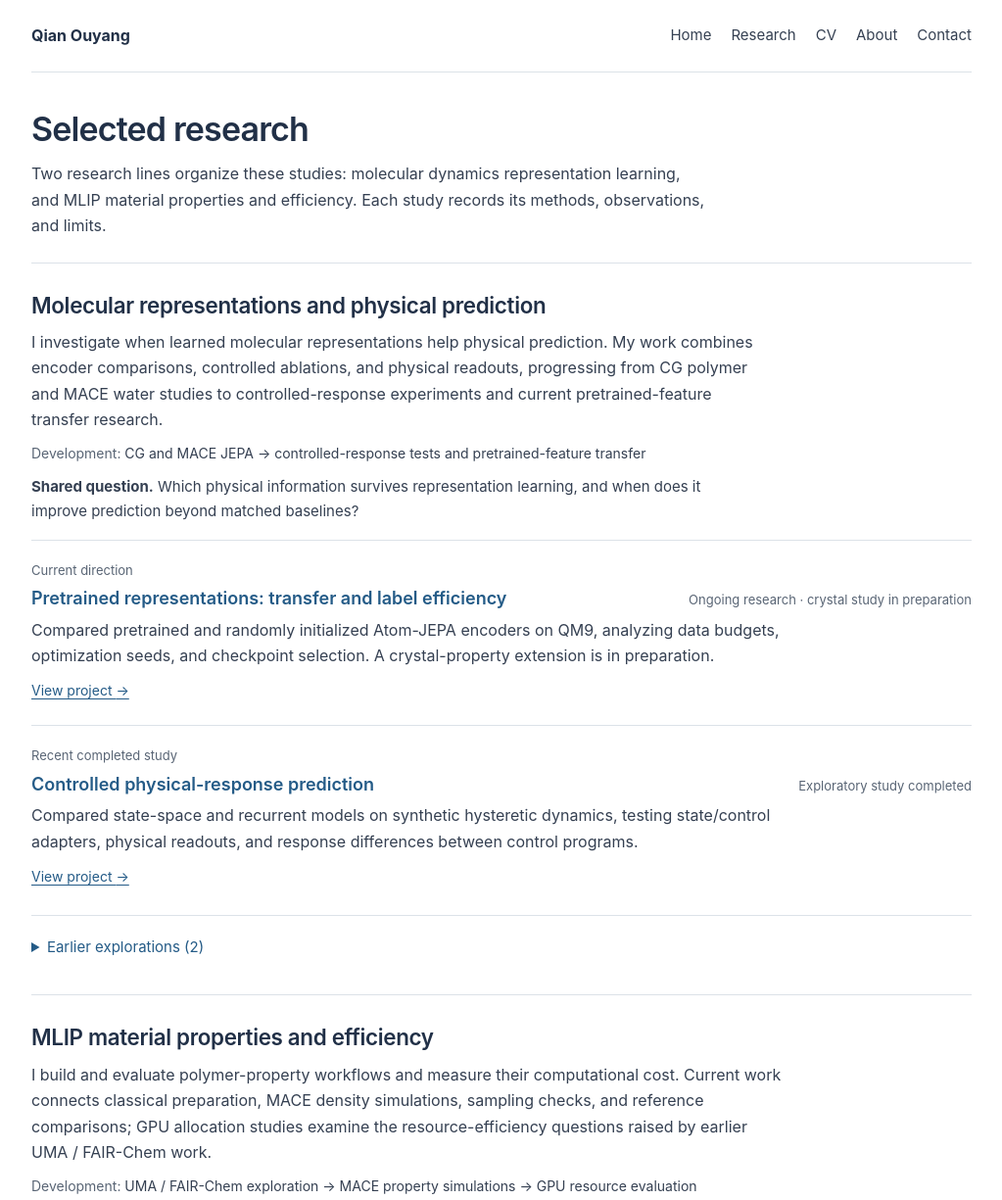
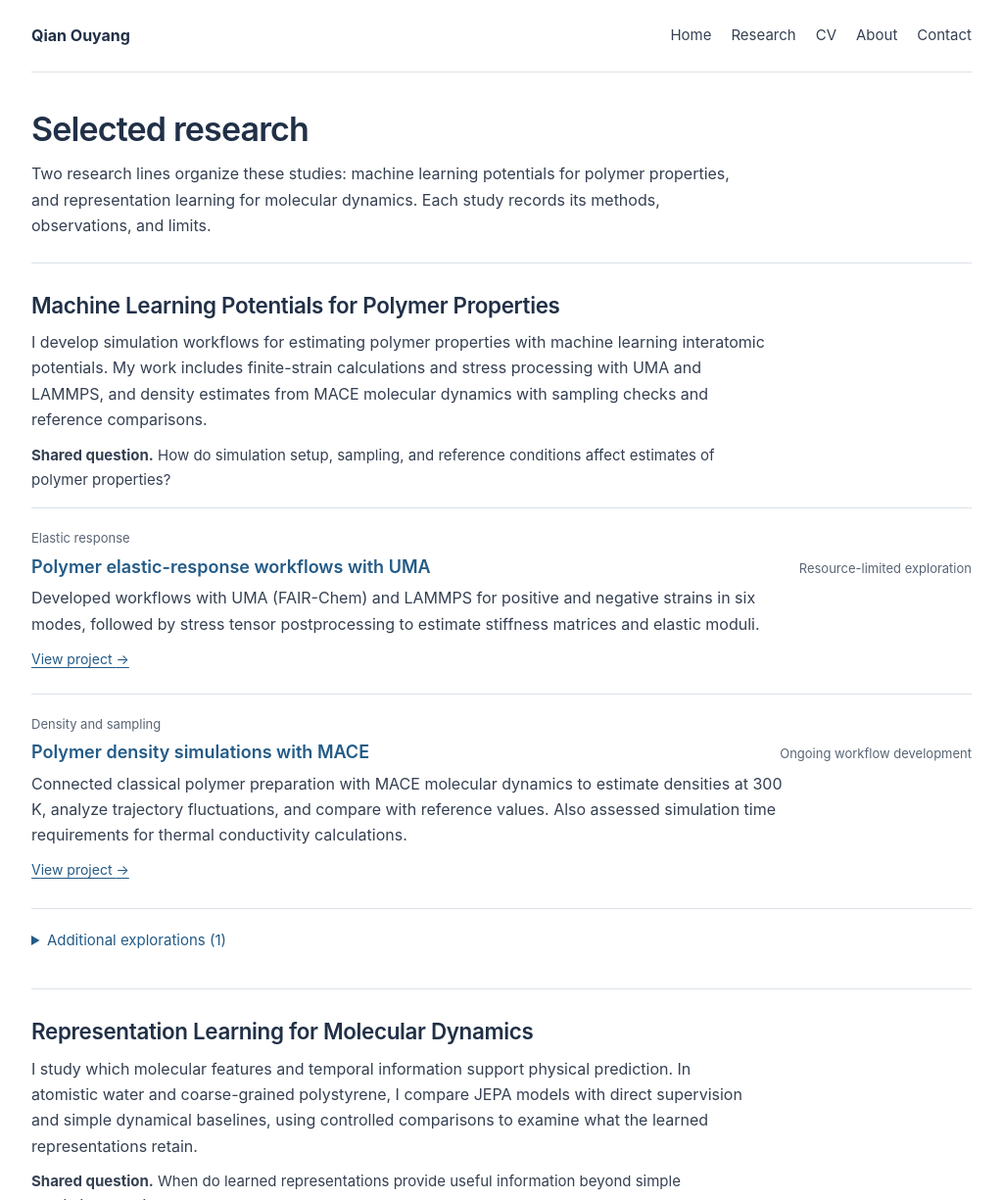
Before and after one commit to Owen-Ou-Yang/qianoy-cv, an Astro site: page /projects in a window 1280 px wide. Shown: the top 1225 px of the page at 98% size, without its empty margins (128-1151 px from the left). Built offline with nearby package versions, Linux system fonts and the light colour scheme; Astro itself is replaced by a stand-in of ours.

Commit message:
Align website research emphasis with the approved Application CV
Lead with polymer property workflows and molecular dynamics representations. Feature UMA, MACE density, water, and CG studies; retain other explorations and original project evidence. Preserve the approved CV asset and factual records.

```diff
--- a/src/components/ProjectEntry.astro
+++ b/src/components/ProjectEntry.astro
@@ -1,8 +1,8 @@
 ---
 import type { Project } from '../data/projects';
-interface Props { project: Project; index: number; heading?: 'h2' | 'h3' | 'h4'; stageLabel?: string; }
-const { project, heading: Heading = 'h3', stageLabel } = Astro.props;
-const title = project.preview?.title ?? project.title;
+interface Props { project: Project; index: number; heading?: 'h2' | 'h3' | 'h4'; stageLabel?: string; preview?: { title: string; description: string }; }
+const { project, heading: Heading = 'h3', stageLabel, preview = project.preview } = Astro.props;
+const title = preview?.title ?? project.title;
 ---
 <article class="project-entry">
   {stageLabel && <p class="project-stage">{stageLabel}</p>}
@@ -10,6 +10,6 @@ const title = project.preview?.title ?? project.title;
     <Heading class="project-title"><a href={`/projects/${project.slug}/`}>{title}</a></Heading>
     <p class="entry-status">{project.status}</p>
   </div>
-  <p class="project-summary">{project.preview?.description ?? project.summary}</p>
+  <p class="project-summary">{preview?.description ?? project.summary}</p>
   <a class="study-link" href={`/projects/${project.slug}/`} aria-label={`View project: ${title}`}>View project <span aria-hidden="true">→</span></a>
 </article>
--- a/src/components/ResearchLine.astro
+++ b/src/components/ResearchLine.astro
@@ -4,19 +4,17 @@ import type { ResearchLine } from '../data/research-lines';
 interface Props { line: ResearchLine; compact?: boolean; heading?: 'h2' | 'h3'; }
 const { line, compact = false, heading: Heading = 'h2' } = Astro.props;
 const projectHeading = Heading === 'h2' ? 'h3' : 'h4';
-const selectedStages = line.stages.filter(stage => stage.project.selected);
-const featuredStages = line.stages.filter(stage => !stage.archive);
-const earlierStages = line.stages.filter(stage => stage.archive);
+const featuredStages = line.stages.filter(stage => stage.featured);
+const additionalStages = line.stages.filter(stage => !stage.featured);
 ---
 <section id={line.id} class:list={['research-line', { 'research-line-compact': compact }]} aria-labelledby={`${line.id}-title`}>
   <Heading id={`${line.id}-title`} class="research-line-title">{compact ? <a href={`/research/#${line.id}`}>{line.title}</a> : line.title}</Heading>
   <p class="line-summary">{line.summary}</p>
-  <p class="line-progression"><span class="muted">Development: </span>{line.progression}</p>
   {compact ? <ul class="line-selected-work" aria-label={`Selected work in ${line.title}`}>
-    {selectedStages.map(({ project }) => <li><a href={`/projects/${project.slug}/`}>{project.preview?.title ?? project.title}</a><span class="line-work-status">{project.status}</span></li>)}
+    {featuredStages.map(({ project, preview }) => <li><a href={`/projects/${project.slug}/`}>{preview?.title ?? project.preview?.title ?? project.title}</a></li>)}
   </ul> : <>
     <p class="line-question"><strong>Shared question.</strong> {line.question}</p>
-    <div class="line-studies">{featuredStages.map(({ project, label }, index) => <ProjectEntry project={project} index={index} heading={projectHeading} stageLabel={label} />)}</div>
-    {earlierStages.length > 0 && <details class="earlier-work"><summary>Earlier explorations ({earlierStages.length})</summary><div class="line-studies">{earlierStages.map(({ project, label }, index) => <ProjectEntry project={project} index={index} heading={projectHeading} stageLabel={label} />)}</div></details>}
+    <div class="line-studies">{featuredStages.map(({ project, label, preview }, index) => <ProjectEntry project={project} index={index} heading={projectHeading} stageLabel={label} preview={preview} />)}</div>
+    {additionalStages.length > 0 && <details class="additional-work"><summary>Additional explorations ({additionalStages.length})</summary><div class="line-studies">{additionalStages.map(({ project, label, preview }, index) => <ProjectEntry project={project} index={index} heading={projectHeading} stageLabel={label} preview={preview} />)}</div></details>}
   </>}
 </section>
--- a/src/data/research-lines.json
+++ b/src/data/research-lines.json
@@ -1,59 +1,77 @@
 [
   {
-    "id": "dynamics-representations",
-    "title": "Molecular representations and physical prediction",
-    "summary": "I investigate when learned molecular representations help physical prediction. My work combines encoder comparisons, controlled ablations, and physical readouts, progressing from CG polymer and MACE water studies to controlled-response experiments and current pretrained-feature transfer research.",
-    "question": "Which physical information survives representation learning, and when does it improve prediction beyond matched baselines?",
-    "progression": "CG and MACE JEPA → controlled-response tests and pretrained-feature transfer",
-    "cvSummary": "Encoder comparisons, representation ablations, and physical-readout evaluation, from earlier CG polymer and MACE water studies to current pretrained-feature transfer research.",
+    "id": "mlip-properties-efficiency",
+    "title": "Machine Learning Potentials for Polymer Properties",
+    "summary": "I develop simulation workflows for estimating polymer properties with machine learning interatomic potentials. My work includes finite-strain calculations and stress processing with UMA and LAMMPS, and density estimates from MACE molecular dynamics with sampling checks and reference comparisons.",
+    "question": "How do simulation setup, sampling, and reference conditions affect estimates of polymer properties?",
+    "cvSummary": "Finite-strain and stress-processing workflows for polymer elastic response, MACE density simulations, and assessment of simulation time requirements for thermal conductivity calculations.",
     "stages": [
       {
-        "slug": "pretrained-atomistic-representations",
-        "label": "Current direction",
-        "context": "This current branch compares pretrained and randomly initialized encoders for QM9 property prediction, with matched data and downstream update budgets. It also includes preparation for crystal-property transfer and label-efficiency studies."
+        "slug": "uma-fairchem-polymer-workflow",
+        "label": "Elastic response",
+        "context": "This polymer-mechanics study connects finite-strain simulation with stress tensor postprocessing. Its workflow development complements the MACE density calculations in the same research line.",
+        "featured": true,
+        "preview": {
+          "title": "Polymer elastic-response workflows with UMA",
+          "description": "Developed workflows with UMA (FAIR-Chem) and LAMMPS for positive and negative strains in six modes, followed by stress tensor postprocessing to estimate stiffness matrices and elastic moduli."
+        }
       },
       {
-        "slug": "controlled-physical-response",
-        "label": "Recent completed study",
-        "context": "This completed study tested state/control adaptations and functional readouts on a synthetic hysteretic system. It extends the earlier representation questions into predictions under alternative control programs."
+        "slug": "polymer-density-screening",
+        "label": "Density and sampling",
+        "context": "This workflow combines classical polymer preparation with MACE density sampling and reference comparisons at 300 K. The displayed measurements retain the separately dated September pilot.",
+        "featured": true,
+        "preview": {
+          "title": "Polymer density simulations with MACE",
+          "description": "Connected classical polymer preparation with MACE molecular dynamics to estimate densities at 300 K, analyze trajectory fluctuations, and compare with reference values. Also assessed simulation time requirements for thermal conductivity calculations."
+        }
       },
       {
-        "slug": "mace-jepa-molecular-dynamics",
-        "label": "Earlier exploration · closed",
-        "archive": true,
-        "context": "This atomistic-water phase followed the CG encoder comparison and closed on 9 October 2026. The adapters, temporal controls, and physical-readout analyses informed later response and transfer questions."
-      },
-      {
-        "slug": "cg-jepa-polymer-representations",
-        "label": "Earlier exploration · completed",
-        "archive": true,
-        "context": "The original CG polymer study examined geometric interfaces, physical readouts, and temporal learning. It motivated the subsequent MACE encoder comparison and broader questions about physically useful representations."
+        "slug": "mlip-gpu-resources",
+        "label": "Simulation resource use",
+        "context": "This engineering pilot compared GPU allocations for a fixed MACE workload, measuring runtime, sampled device memory, and allocated GPU-hours together.",
+        "featured": false
       }
     ]
   },
   {
-    "id": "mlip-properties-efficiency",
-    "title": "MLIP material properties and efficiency",
-    "summary": "I build and evaluate polymer-property workflows and measure their computational cost. Current work connects classical preparation, MACE density simulations, sampling checks, and reference comparisons; GPU allocation studies examine the resource-efficiency questions raised by earlier UMA / FAIR-Chem work.",
-    "question": "How can ML interatomic potentials support credible material-property calculations within practical compute and memory budgets?",
-    "progression": "UMA / FAIR-Chem exploration → MACE property simulations → GPU resource evaluation",
-    "cvSummary": "Polymer-density workflow development and HPC resource evaluation, building on earlier UMA / FAIR-Chem workflow exploration.",
+    "id": "dynamics-representations",
+    "title": "Representation Learning for Molecular Dynamics",
+    "summary": "I study which molecular features and temporal information support physical prediction. In atomistic water and coarse-grained polystyrene, I compare JEPA models with direct supervision and simple dynamical baselines, using controlled comparisons to examine what the learned representations retain.",
+    "question": "When do learned representations provide useful information beyond simple prediction baselines?",
+    "cvSummary": "Representation and baseline comparisons in atomistic water and coarse-grained polystyrene, including physical prediction tasks and temporal-pairing controls.",
     "stages": [
       {
-        "slug": "polymer-density-screening",
-        "label": "Current workflow development",
-        "context": "This ongoing branch connects classical polymer preparation, MACE density sampling, chemical-identity checks, and reference comparisons. The displayed measurements preserve the separately dated September pilot."
+        "slug": "mace-jepa-molecular-dynamics",
+        "label": "Atomistic water",
+        "context": "This atomistic-water study complements the coarse-grained polymer work by testing pretrained features, atomic velocities, and local geometry at the atomic scale.",
+        "featured": true,
+        "preview": {
+          "title": "Molecular representations for water dynamics",
+          "description": "Integrated MACE features, atomic velocities, and local geometry for displacement prediction over short intervals. Compared temporal JEPA training with direct physical supervision, evaluated oxygen and hydrogen errors separately, and tested temporal information using true and shuffled configuration pairs."
+        }
       },
       {
-        "slug": "mlip-gpu-resources",
-        "label": "Earlier engineering measurements",
-        "context": "This engineering pilot compared GPU allocations for a fixed MACE workload, measuring runtime, sampled device memory, and allocated GPU-hours together."
+        "slug": "cg-jepa-polymer-representations",
+        "label": "Coarse-grained polystyrene",
+        "context": "The CG polystyrene study examines how local packing and chain geometry support physical prediction. Persistence and linear autoregressive baselines provide reference points for evaluating the learned representations.",
+        "featured": true,
+        "preview": {
+          "title": "Coarse-grained polymer representations",
+          "description": "Benchmarked JEPA predictors against persistence and linear autoregression in coarse-grained polystyrene. Compared representations of local packing and chain geometry for predicting chain size and local coordination."
+        }
       },
       {
-        "slug": "uma-fairchem-polymer-workflow",
-        "label": "Earlier exploration and motivation",
-        "context": "This earlier exploration prepared UMA / FAIR-Chem polymer-calculation workflows. Practical memory constraints motivated the subsequent resource-efficiency studies.",
-        "archive": true
+        "slug": "pretrained-atomistic-representations",
+        "label": "Pretrained feature transfer",
+        "context": "This current branch compares pretrained and randomly initialized encoders for QM9 property prediction, with matched data and downstream update budgets. It also includes preparation for crystal-property transfer and label-efficiency studies.",
+        "featured": false
+      },
+      {
+        "slug": "controlled-physical-response",
+        "label": "Controlled physical response",
+        "context": "This completed study tested state/control adaptations and functional readouts on a synthetic hysteretic system. It extends the earlier representation questions into predictions under alternative control programs.",
+        "featured": false
       }
     ]
   }
--- a/src/data/research.json
+++ b/src/data/research.json
@@ -1,11 +1,22 @@
 [
   {
-    "id": "ai-for-materials",
-    "title": "AI for Materials",
-    "description": "Machine learning for molecular and materials modeling, with an interest in the relationships between structure, dynamics, and macroscopic properties.",
+    "id": "polymer-properties",
+    "title": "Polymer Property Prediction",
+    "description": "Polymer property calculations using molecular simulation and machine learning potentials, particularly elastic response and density. I am interested in how preparation, stress analysis, sampling, and reference conditions affect the interpretation of these estimates.",
     "keywords": [
-      "AI for Science",
-      "Materials modeling"
+      "Polymer mechanics",
+      "Density",
+      "Molecular simulation"
+    ]
+  },
+  {
+    "id": "representation-learning",
+    "title": "Representation Learning for Molecular Dynamics",
+    "description": "Molecular features and temporal information for physical prediction in atomistic and coarse-grained systems. My studies compare JEPA training, direct supervision, and simple dynamical baselines through matched prediction tasks and temporal-pairing controls.",
+    "keywords": [
+      "Representation learning",
+      "JEPA",
+      "Physical prediction"
     ]
   },
   {
@@ -18,16 +29,6 @@
     ]
   },
   {
-    "id": "mlip-hpc",
-    "title": "HPC Optimization of ML Interatomic Potentials",
-    "description": "My interest in MLIP efficiency grew out of GPU-memory limitations encountered while developing UMA / FAIR-Chem polymer-simulation workflows. I want to understand where these models spend memory and computation, and how to improve simulation throughput while preserving physical predictions. My MACE resource pilot is an initial measurement study; a new optimization method remains a research goal.",
-    "keywords": [
-      "GPU memory",
-      "Computational efficiency",
-      "HPC"
-    ]
-  },
-  {
     "id": "coarse-graining",
     "title": "Coarse-Grained Molecular Modeling",
     "description": "Reduced molecular descriptions that connect atomistic detail with modeling at larger length and time scales, and the information those descriptions retain about molecular dynamics.",
@@ -37,23 +38,22 @@
     ]
   },
   {
-    "id": "representation-learning",
-    "title": "Representation Learning / JEPA",
-    "description": "I study learned molecular representations and physically useful prediction, from completed CG and MACE-water JEPA explorations to pretrained-feature transfer and label efficiency. Controlled synthetic-response tests help separate state information, temporal propagation, and physical readout.",
+    "id": "ai-for-materials",
+    "title": "AI for Materials",
+    "description": "Machine learning for molecular and materials modeling, with an interest in the relationships between structure, dynamics, and macroscopic properties.",
     "keywords": [
-      "Representation learning",
-      "Transfer and label efficiency",
-      "Physical prediction"
+      "AI for Science",
+      "Materials modeling"
     ]
   },
   {
-    "id": "polymer-properties",
-    "title": "Polymer Property Prediction",
-    "description": "Molecular simulation and machine learning for polymer properties, including density and glass-transition temperature. Current workflow development connects classical preparation, MACE sampling, and carefully matched references; interest in agentic polymer workflows remains part of this direction.",
+    "id": "mlip-hpc",
+    "title": "Computational Efficiency of ML Interatomic Potentials",
+    "description": "Practical memory and runtime limits in polymer simulations motivate my interest in computational efficiency. My MACE resource pilot measured trade-offs in GPU allocation; developing an optimization method remains a research interest.",
     "keywords": [
-      "Polymers",
-      "Property prediction",
-      "Research workflows"
+      "Computational efficiency",
+      "GPU memory",
+      "HPC"
     ]
   }
 ]
--- a/src/pages/projects/index.astro
+++ b/src/pages/projects/index.astro
@@ -6,7 +6,7 @@ import { projects } from '../../data/projects';
 import { researchLines } from '../../data/research-lines';
 ---
 <BaseLayout title="Projects" description="Research project entries in AI for materials and molecular simulation." noindex={projects.length === 0}>
-  <PageHeader title="Selected research" description="Two research lines organize these studies: molecular dynamics representation learning, and MLIP material properties and efficiency. Each study records its methods, observations, and limits." />
+  <PageHeader title="Selected research" description="Two research lines organize these studies: machine learning potentials for polymer properties, and representation learning for molecular dynamics. Each study records its methods, observations, and limits." />
   {projects.some(project => project.isPlaceholder) && <p class="draft-note">Draft project entries: these describe research interests. Specific questions, methods, contributions, and results are TODOs until verified project details are added.</p>}
   {researchLines.map(line => <ResearchLine line={line} />)}
   {projects.length === 0 && <section class="empty-output"><h2>Project details are not currently listed.</h2><p><a href="/research/">Explore research interests</a></p></section>}
--- a/src/pages/research.astro
+++ b/src/pages/research.astro
@@ -5,8 +5,8 @@ import { researchThemes } from '../data/site';
 import { researchLines } from '../data/research-lines';
 import ResearchLine from '../components/ResearchLine.astro';
 ---
-<BaseLayout title="Research" description="Qian Ouyang's interests in AI for materials, MLIP HPC optimization, molecular dynamics, coarse-graining, JEPA, and polymer properties.">
-  <PageHeader title="Research" description="My work follows two connected questions: when learned representations help physical prediction, and how to calculate polymer properties efficiently with ML interatomic potentials." />
+<BaseLayout title="Research" description="Qian Ouyang's research on polymer properties with machine learning potentials and representation learning for molecular dynamics.">
+  <PageHeader title="Research" description="My research connects polymer property calculations with representation learning for molecular dynamics. These studies document the simulation workflows, physical prediction tasks, and comparisons behind that work." />
   <nav class="page-links" aria-label="On this page">
     <span>On this page</span>
     <ul>{researchLines.map(line => <li><a href={`#${line.id}`}>{line.title}</a></li>)}<li><a href="#research-interests">Research interests</a></li></ul>
--- a/src/styles/global.css
+++ b/src/styles/global.css
@@ -59,7 +59,6 @@
   .research-line-title a { text-decoration: none; }
   .research-line-title a:hover { text-decoration: underline; }
   .line-summary, .line-question { max-width: 76ch; margin-top: .65rem; }
-  .line-progression { max-width: 85ch; font-size: .875rem; margin-top: .6rem; }
   .line-question { font-size: .9375rem; margin-block: .7rem 1rem; }
   .line-selected-work { list-style: none; padding: 0; margin-top: .85rem; }
   .line-selected-work li { display: flex; align-items: baseline; flex-wrap: wrap; gap: .2rem 1rem; }
@@ -68,8 +67,8 @@
   .project-stage { margin-bottom: .3rem; }
   .line-studies .project-entry:last-child { padding-bottom: 0; }
   .review-date { color: var(--muted); font-size: .8125rem; margin-top: .6rem; }
-  .earlier-work { margin-top: 1.5rem; border-top: 1px solid var(--line); padding-top: .75rem; }
-  .earlier-work summary { color: var(--accent); cursor: pointer; padding-block: .5rem; font-size: .9375rem; }
+  .additional-work { margin-top: 1.5rem; border-top: 1px solid var(--line); padding-top: .75rem; }
+  .additional-work summary { color: var(--accent); cursor: pointer; padding-block: .5rem; font-size: .9375rem; }
   .cv-research-lines { display: grid; gap: 1.75rem; }
   .cv-research-line + .cv-research-line { padding-top: 1.5rem; border-top: 1px solid var(--line); }
   .cv-line-summary { font-size: .9375rem; margin-block: .5rem 1rem; }
```
Also changed, not shown: CONTENT_NOTES.md (+12 -2 lines), TODO.md (+2 -2 lines), scripts/verify-build.mjs (+6 -4 lines), src/data/profile.json (+5 -5 lines), src/data/research-lines.ts (+4 -4 lines), README.md.
